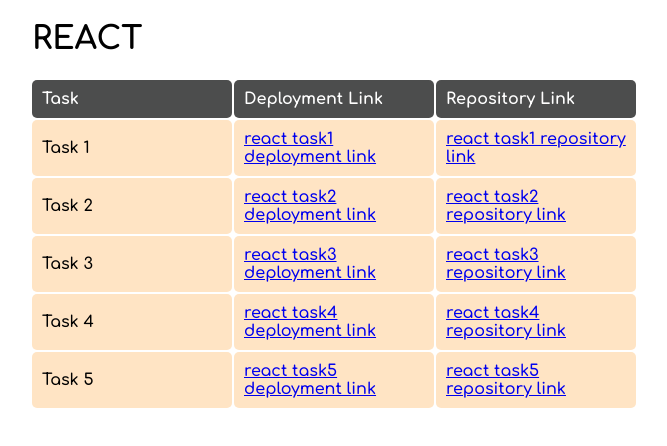
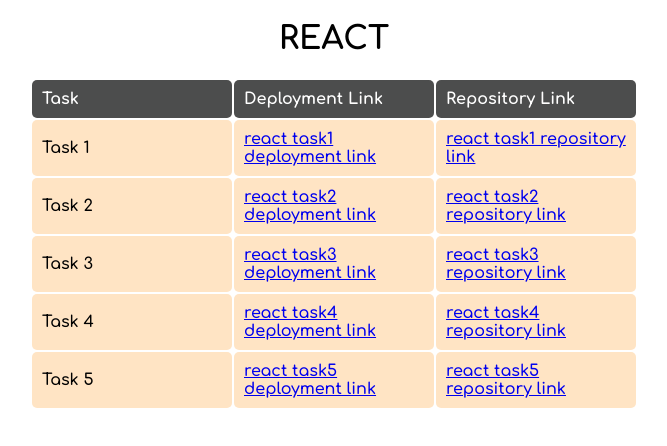
Before and after one commit to FalakNaaz04/index_for_React_tasks, a plain HTML site: page index.html in a window 1280 px wide. Shown: the whole page, without its empty margins (306-973 px from the left). Drawn offline with Linux system fonts and the light colour scheme.

Commit message:
Add files via upload

```diff
--- a/index.html
+++ b/index.html
@@ -50,12 +50,8 @@
             width: 200px;
         }
 
-        #fh {
-            margin-left: 330px;
-        }
-
-        #sh {
-            margin-left: 660px;
+        h1 {
+            text-align: center;
         }
     </style>
 </head>
```
